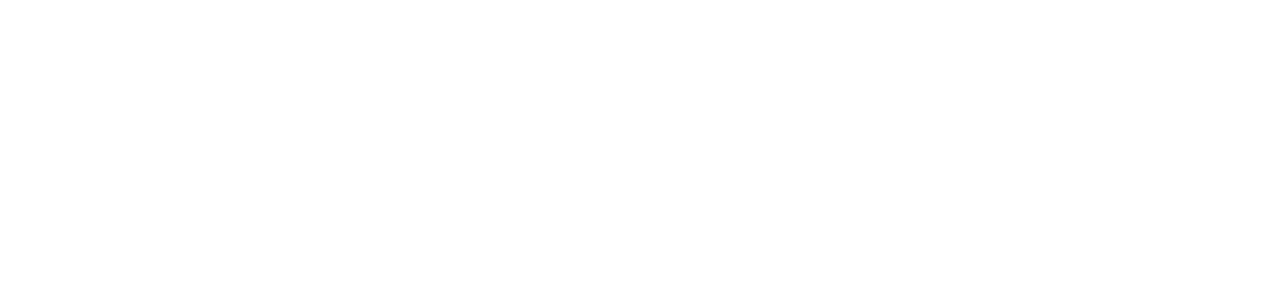
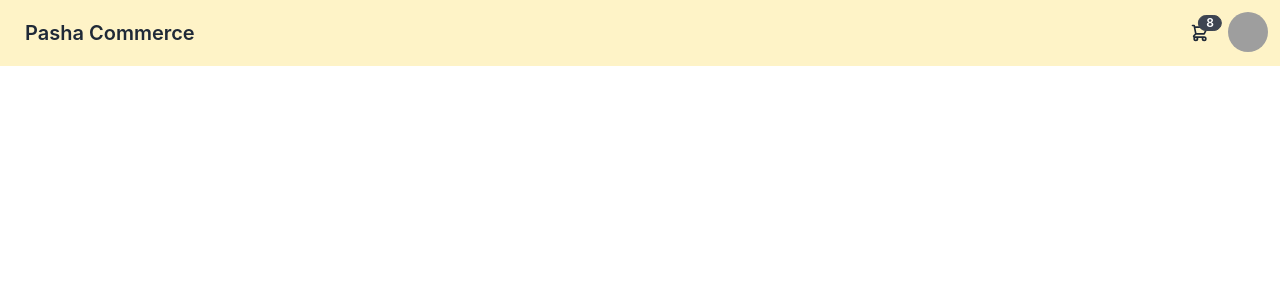
Before and after one commit to hmathir/pashaCommerce, a React (Create React App) app: page / in a window 1280 px wide. Shown: the top 300 px of the page. Built offline with nearby package versions, Linux system fonts and the light colour scheme; grey boxes are pictures that could not be loaded.

Commit message:
Header Added

```diff
--- a/src/components/Header/Header.js
+++ b/src/components/Header/Header.js
@@ -1,10 +1,76 @@
-
 const Header = () => {
-    return (
-        <div>
-
+  return (
+    <div>
+      <div className="navbar container mx-auto bg-amber-100">
+        <div className="flex-1">
+          <a href="/" className="btn btn-ghost normal-case text-xl">
+            Pasha Commerce
+          </a>
         </div>
-    );
+        <div className="flex-none">
+          <div className="dropdown dropdown-end">
+            <label tabIndex={0} className="btn btn-ghost btn-circle">
+              <div className="indicator">
+                <svg
+                  xmlns="http://www.w3.org/2000/svg"
+                  className="h-5 w-5"
+                  fill="none"
+                  viewBox="0 0 24 24"
+                  stroke="currentColor"
+                >
+                  <path
+                    strokeLinecap="round"
+                    strokeLinejoin="round"
+                    strokeWidth="2"
+                    d="M3 3h2l.4 2M7 13h10l4-8H5.4M7 13L5.4 5M7 13l-2.293 2.293c-.63.63-.184 1.707.707 1.707H17m0 0a2 2 0 100 4 2 2 0 000-4zm-8 2a2 2 0 11-4 0 2 2 0 014 0z"
+                  />
+                </svg>
+                <span className="badge badge-sm indicator-item">8</span>
+              </div>
+            </label>
+            <div
+              tabIndex={0}
+              className="mt-3 card card-compact dropdown-content w-52 bg-base-100 shadow"
+            >
+              <div className="card-body">
+                <span className="font-bold text-lg">8 Items</span>
+                <span className="text-info">Subtotal: $999</span>
+                <div className="card-actions">
+                  <button className="btn btn-primary btn-block">
+                    View cart
+                  </button>
+                </div>
+              </div>
+            </div>
+          </div>
+          <div className="dropdown dropdown-end">
+            <label tabIndex={0} className="btn btn-ghost btn-circle avatar">
+              <div className="w-10 rounded-full">
+                <img src="https://placeimg.com/80/80/people" alt="" />
+              </div>
+            </label>
+            <ul
+              tabIndex={0}
+              className="menu menu-compact dropdown-content mt-3 p-2 shadow bg-base-100 rounded-box w-52"
+            >
+              <li>
+                <a href="/" className="justify-between">
+                  Profile
+                  <span className="badge">New</span>
+                </a>
+              </li>
+              <li>
+                <a href="/">Settings</a>
+              </li>
+              <li>
+                <a href="/">Logout</a>
+              </li>
+            </ul>
+          </div>
+        </div>
+      </div>
+    </div>
+  );
 };
 
 export default Header;
```
